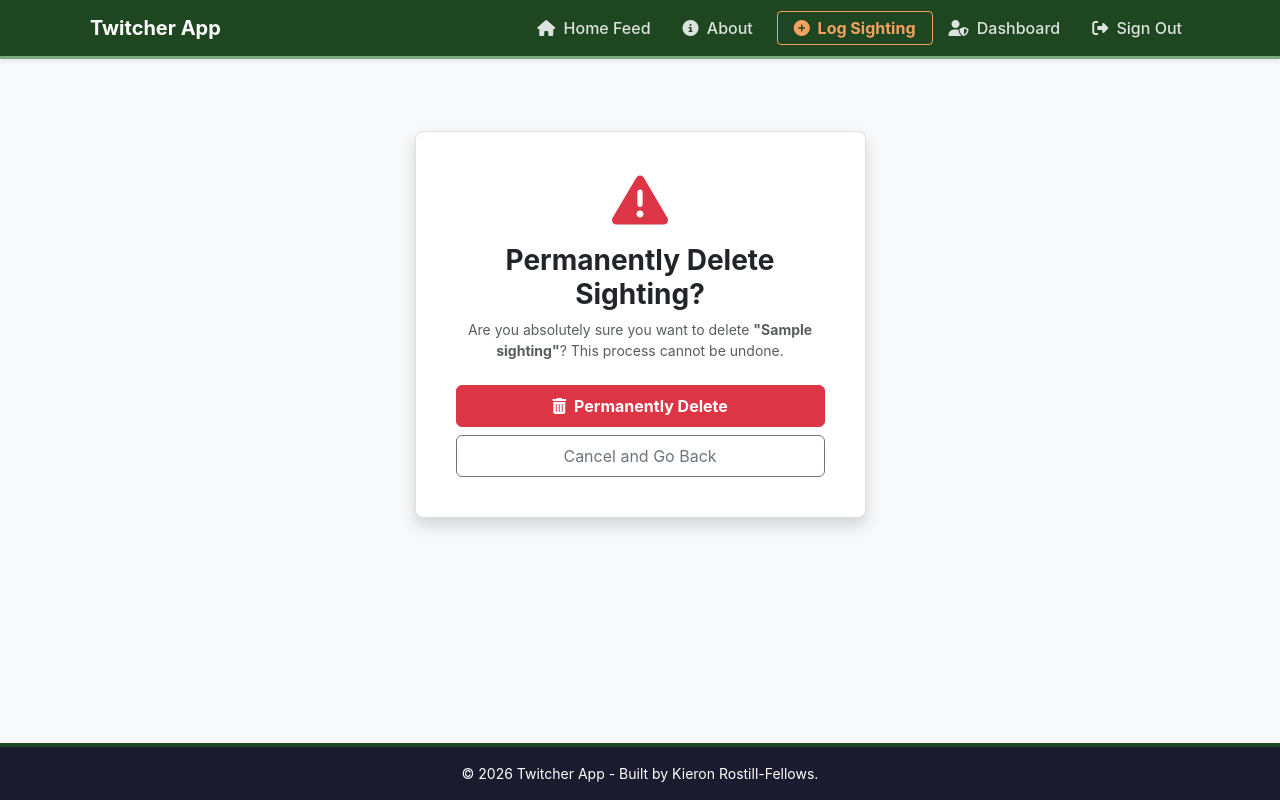
After one commit to lion695/twitcher_app, a Django app: a page that uses sightings/templates/sightings/sighting_confirm_delete.html in a window 1280 px wide. The commit adds this page. Run offline with Django 4.2, Linux system fonts and the light colour scheme; a user stored in the database is signed in; tables that the repository leaves empty hold one stand-in row (values such as "Sample post"); some libraries are stand-ins or nearby versions.

Commit message:
feat: implement secure frontend Edit/Delete CRUD views with author-only permission blocks

```diff
--- /dev/null
+++ b/sightings/templates/sightings/sighting_confirm_delete.html
@@ -0,0 +1,25 @@
+{% extends 'base.html' %}
+
+{% block title %}Delete Sighting Confirmation - Twitcher App{% endblock %}
+
+{% block content %}
+<div class="row justify-content-center my-5">
+    <div class="col-md-6 col-lg-5">
+        <div class="card shadow border-0 p-4 text-center">
+            <div class="card-body">
+                <i class="fa-solid fa-triangle-exclamation display-4 text-danger mb-3"></i>
+                <h1 class="h3 fw-bold text-dark">Permanently Delete Sighting?</h1>
+                <p class="text-muted small">Are you absolutely sure you want to delete <strong>"{{ object.title }}"</strong>? This process cannot be undone.</p>
+
+                <form method="POST">
+                    {% csrf_token %}
+                    <div class="d-grid gap-2 mt-4">
+                        <button type="submit" class="btn btn-danger fw-bold py-2"><i class="fa-solid fa-trash-can me-1"></i> Permanently Delete</button>
+                        <a href="{% url 'sighting_detail' object.slug %}" class="btn btn-outline-secondary py-2">Cancel and Go Back</a>
+                    </div>
+                </form>
+            </div>
+        </div>
+    </div>
+</div>
+{% endblock %}
--- a/sightings/urls.py
+++ b/sightings/urls.py
@@ -1,5 +1,5 @@
 from django.urls import path
-from .views import SightingListView, SightingDetailView, SightingCreateView
+from .views import SightingListView, SightingDetailView, SightingCreateView, SightingUpdateView, SightingDeleteView
 
 urlpatterns = [
     # Roots the SightingListView to the base application URL path extension
@@ -7,4 +7,6 @@ urlpatterns = [
     path('log-sighting/', SightingCreateView.as_view(), name='sighting_create'),
     # Dynamic parameter pathway utilizing our model slug fields (LO1.2)
     path('<slug:slug>/', SightingDetailView.as_view(), name='sighting_detail'),
+    path('<slug:slug>/edit/', SightingUpdateView.as_view(), name='sighting_edit'), # <-- EDIT ROUTE
+    path('<slug:slug>/delete/', SightingDeleteView.as_view(), name='sighting_delete'), # <-- DELETE ROUTE
 ]
--- a/sightings/views.py
+++ b/sightings/views.py
@@ -3,11 +3,11 @@ from django.views import generic
 from django.contrib import messages  # Triggers user-facing popup notifications (LO2.3)
 from django.contrib.auth.mixins import (
     LoginRequiredMixin,
-)  # <-- Enforces access control mixin (LO3.3)
+    UserPassesTestMixin,  # <-- NEW: Restricts updates strictly to the post owner (LO3.3)
+)
 from django.urls import reverse_lazy  # <-- Securely resolves redirection paths
 from django.utils.text import slugify  # <-- Generates browser-safe clean URL slugs
 from .models import Sighting
-from .forms import CommentForm  # Explicitly import custom form (LO2.4)
 from .forms import CommentForm, SightingForm
 
 
@@ -42,7 +42,6 @@ class SightingDetailView(generic.DetailView):
     def get_context_data(self, **kwargs):
         """Injects approved community comments and an empty form instance into context"""
         context = super().get_context_data(**kwargs)
-        # FIXED: Reverted back to .comments to leverage your model's declared related_name="comments"
         context["comments"] = self.object.comments.filter(approved=True).order_by(
             "created_on"
         )
@@ -54,7 +53,6 @@ class SightingDetailView(generic.DetailView):
         Processes incoming form submissions to create a new comment record.
         Enforces secure validation and access control.
         """
-        # Ensure only logged-in users can post data entries (LO3.3)
         if not request.user.is_authenticated:
             messages.error(request, "You must be signed in to post a comment.")
             return redirect("account_login")
@@ -63,25 +61,20 @@ class SightingDetailView(generic.DetailView):
         form = CommentForm(request.POST)
 
         if form.is_valid():
-            # Create the comment object model without committing to the DB immediately
             comment = form.save(commit=False)
             comment.author = request.user
             comment.sighting = self.object
-            comment.save()  # Commits the completed record row securely to the database (LO1.2)
+            comment.save()
 
-            # Near-real-time success popup notification message alert layer (LO2.3)
             messages.success(
                 request,
                 "Your comment has been submitted successfully and is awaiting moderation verification!",
             )
             return redirect("sighting_detail", slug=self.object.slug)
 
-        # Re-render view with form errors if field validation fails (LO2.4)
         context = self.get_context_data()
         context["comment_form"] = form
         return self.render_to_response(context)
-
-        # Frontline CRUD operations.
 
 
 class SightingCreateView(LoginRequiredMixin, generic.CreateView):
@@ -98,18 +91,61 @@ class SightingCreateView(LoginRequiredMixin, generic.CreateView):
 
     def form_valid(self, form):
         """Intercepts submission to auto-assign the active user and generate a unique URL slug"""
-        # Enforces secure data relationship constraints (LO1.2)
         form.instance.author = self.request.user
-        form.instance.status = (
-            1  # Automatically publishes post so it hits the feed instantly
-        )
-
-        # Converts title inputs (e.g. "Osprey near dam") into clean URLs ("osprey-near-dam")
+        form.instance.status = 1  # Automatically publishes post so it hits the feed instantly
         form.instance.slug = slugify(form.instance.title)
 
-        # Triggers our dynamic layout success popup notice box banner alert (LO2.3)
         messages.success(
             self.request,
             f"Success! '{form.instance.title}' has been safely logged to the community observation feed.",
         )
         return super().form_valid(form)
+
+
+# ==========================================
+# NEW FRONTLINE CRUD EDIT & DELETE VIEWS
+# ==========================================
+
+class SightingUpdateView(LoginRequiredMixin, UserPassesTestMixin, generic.UpdateView):
+    """
+    Frontend view allowing authors to modify their existing bird sightings.
+    Enforces strict ownership validation via UserPassesTestMixin (LO3.3).
+    """
+    model = Sighting
+    form_class = SightingForm
+    template_name = "sightings/sighting_form.html"  # Reuses your beautiful creation form layout!
+
+    def form_valid(self, form):
+        """Regenerates the URL slug automatically if the user modifies the title string"""
+        form.instance.slug = slugify(form.instance.title)
+        messages.success(self.request, f"Changes to '{form.instance.title}' saved successfully.")
+        return super().form_valid(form)
+
+    def test_func(self):
+        """Enforces security restriction: Only the record author can execute updates"""
+        sighting = self.get_object()
+        return self.request.user == sighting.author
+
+    def get_success_url(self):
+        """Redirects seamlessly back to the post's unique detail view page layout"""
+        return reverse_lazy('sighting_detail', kwargs={'slug': self.object.slug})
+
+
+class SightingDeleteView(LoginRequiredMixin, UserPassesTestMixin, generic.DeleteView):
+    """
+    Frontend view allowing authors to permanently remove their bird sightings.
+    """
+    model = Sighting
+    template_name = "sightings/sighting_confirm_delete.html"
+    success_url = reverse_lazy("home")
+
+    def test_func(self):
+        """Enforces security restriction: Only the record author can execute deletions"""
+        sighting = self.get_object()
+        return self.request.user == sighting.author
+
+    def delete(self, request, *args, **kwargs):
+        """Intercepts deletion to throw a clear frontend success alert banner"""
+        sighting = self.get_object()
+        messages.success(self.request, f"The bird sighting '{sighting.title}' has been deleted permanently.")
+        return super().delete(request, *args, **kwargs)
```
Also changed, not shown: sightings/templates/sightings/sighting_detail.html (+12 -0 lines).
